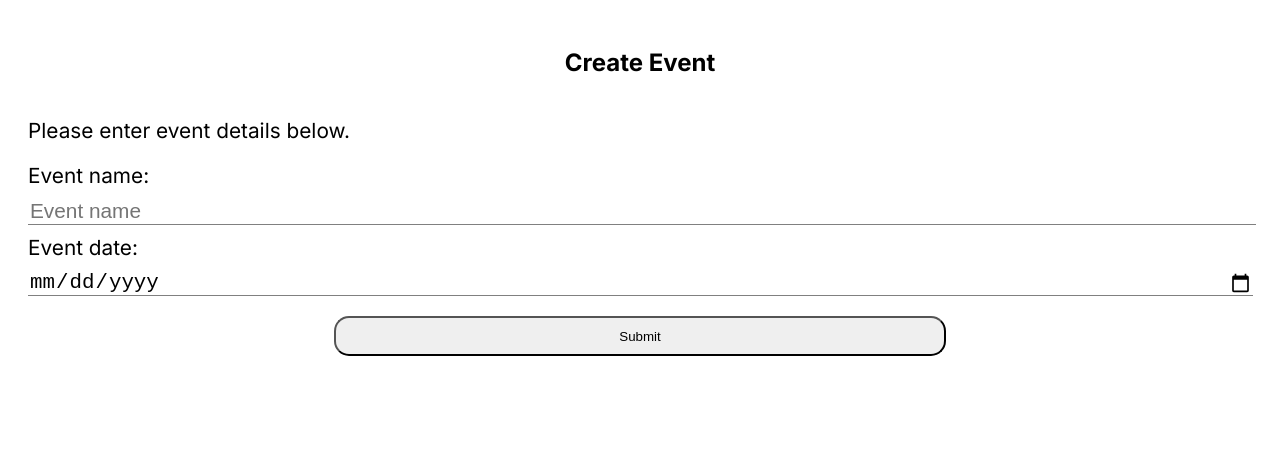
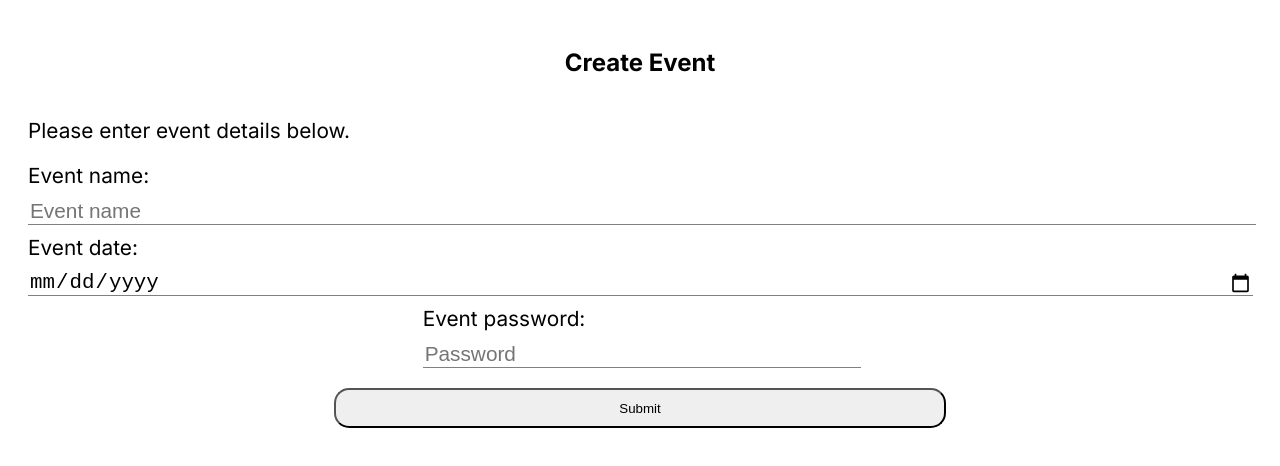
Before and after one commit to nanidam/degree-project-rendezevite, a Next.js app: page /events/create-event in a window 1280 px wide. Shown: the top 466 px of the page. Built offline with nearby package versions, Linux system fonts and the light colour scheme.

Commit message:
create event

```diff
--- a/app/events/create-event/page.tsx
+++ b/app/events/create-event/page.tsx
@@ -2,10 +2,14 @@
 
 import { useState } from "react";
 import "./style.scss";
+import getUserId from "@/app/services/getUserId";
+import createEvent from "@/app/services/createEvent";
+import { IEvent } from "@/app/models/IEvent";
 
 const CREATE_EVENT_STATUS = {
   EMPTY_NAME: "Please give your event a name",
   EMPTY_DATE: "Please choose a date",
+  EMPTY_PASSWORD: "Please enter a password",
   GENERIC: "Something went wrong. Please try again",
   INVALID: "Invalid date",
   SUCCESS: "Event created",
@@ -18,7 +22,9 @@ const CreateEvent = () => {
     const formData = new FormData(e.currentTarget);
     const eventName = formData.get("event-name") as string;
     const eventDate = formData.get("event-date") as string;
-    console.log(eventName, eventDate);
+    const eventPassword = formData.get("event-password") as string;
+
+    console.log(eventName, eventDate, eventPassword);
 
     switch (true) {
       case eventName === "":
@@ -33,30 +39,34 @@ const CreateEvent = () => {
         setErrorMsg(CREATE_EVENT_STATUS.INVALID);
         break;
 
+      case eventPassword === "":
+        setErrorMsg(CREATE_EVENT_STATUS.EMPTY_PASSWORD);
+        break;
+
       case eventDate !== "" && eventName !== "":
         setErrorMsg(CREATE_EVENT_STATUS.SUCCESS);
+        const userId = await getUserId();
+
+        if (userId) {
+          const newEvent = await createEvent({
+            eventDate,
+            eventName,
+            userId,
+            eventPassword,
+          });
+
+          console.log(newEvent);
+
+          //   if (newEvent) {
+          //     redirect(`/admin/event/${eventName}`)
+          //   }
+        }
         break;
 
       default:
         setErrorMsg(CREATE_EVENT_STATUS.GENERIC);
         break;
     }
-
-    // const userId = await getUserId()
-
-    // if (userId) {
-    //   const newEvent = await prisma.event.create({
-    //     data: {
-    //       eventName,
-    //       eventDate: new Date(eventDate),
-    //       eventPlannerUserId: userId,
-    //     },
-    //   })
-
-    //   if (newEvent) {
-    //     redirect(`/admin/event/${eventName}`)
-    //   }
-    // }
   };
 
   return (
@@ -80,6 +90,15 @@ const CreateEvent = () => {
             Event date:
             <input className="create-event-input" type="date" name="event-date" />
           </label>
+          <label className="create-event-password" htmlFor="event-date">
+            Event password:
+            <input
+              className="create-event-input"
+              type="text"
+              name="event-password"
+              placeholder="Password"
+            />
+          </label>
           {errorMsg && <span className="error-message">{errorMsg}</span>}
           <button className="submit-event-btn" type="submit">
             Submit
--- /dev/null
+++ b/app/services/createEvent.ts
@@ -0,0 +1,24 @@
+"use server";
+
+import prisma from "../db";
+import { IEvent } from "../models/IEvent";
+
+const createEvent = async ({ eventDate, eventName, userId, eventPassword }: IEvent) => {
+  try {
+    const newEvent = await prisma.event.create({
+      data: {
+        eventName,
+        eventDate: new Date(eventDate),
+        userId,
+        eventPassword,
+      },
+    });
+
+    return newEvent;
+  } catch (error) {
+    console.error("Error creating event:", error);
+    return null;
+  }
+};
+
+export default createEvent;
```
